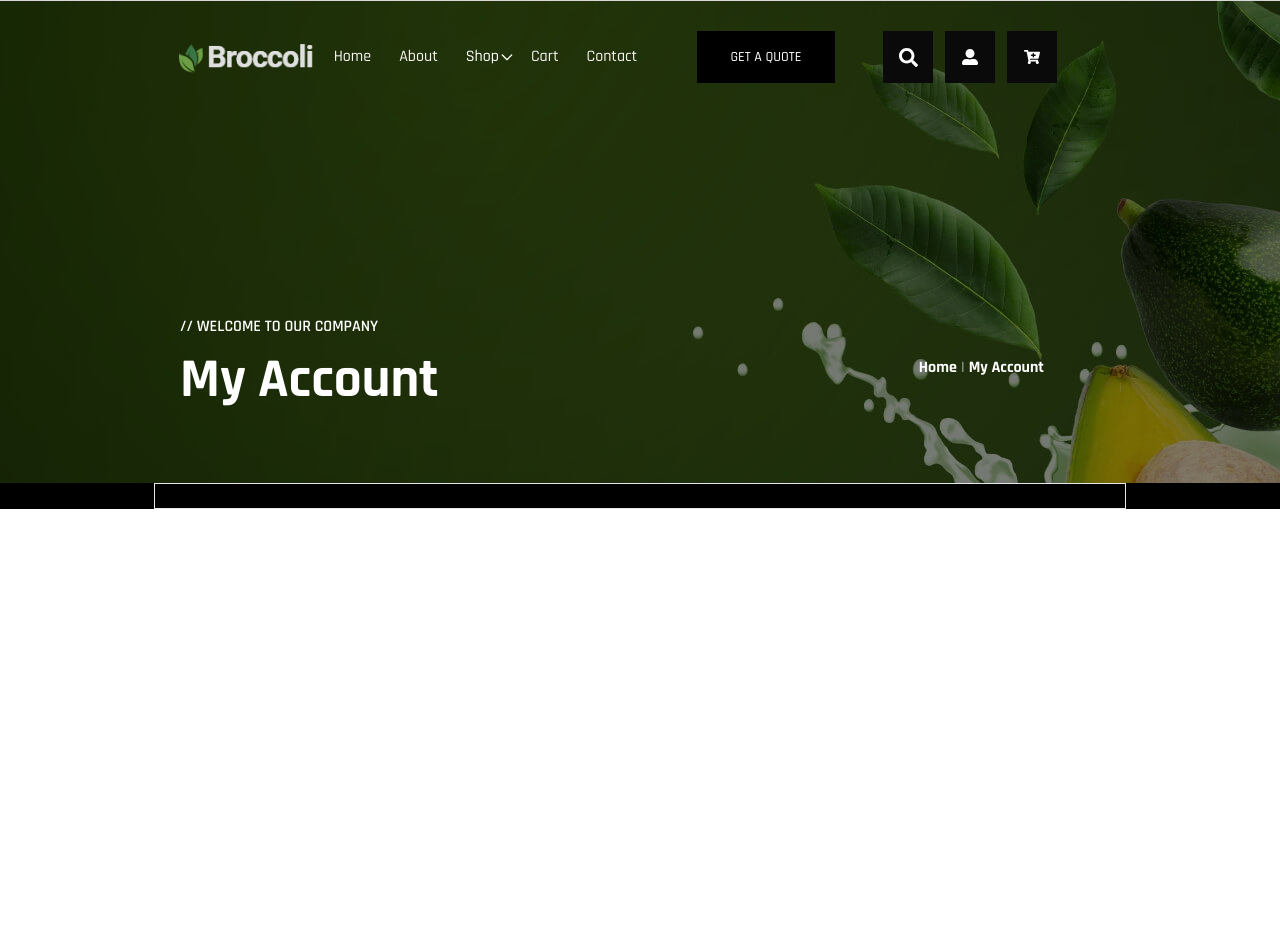
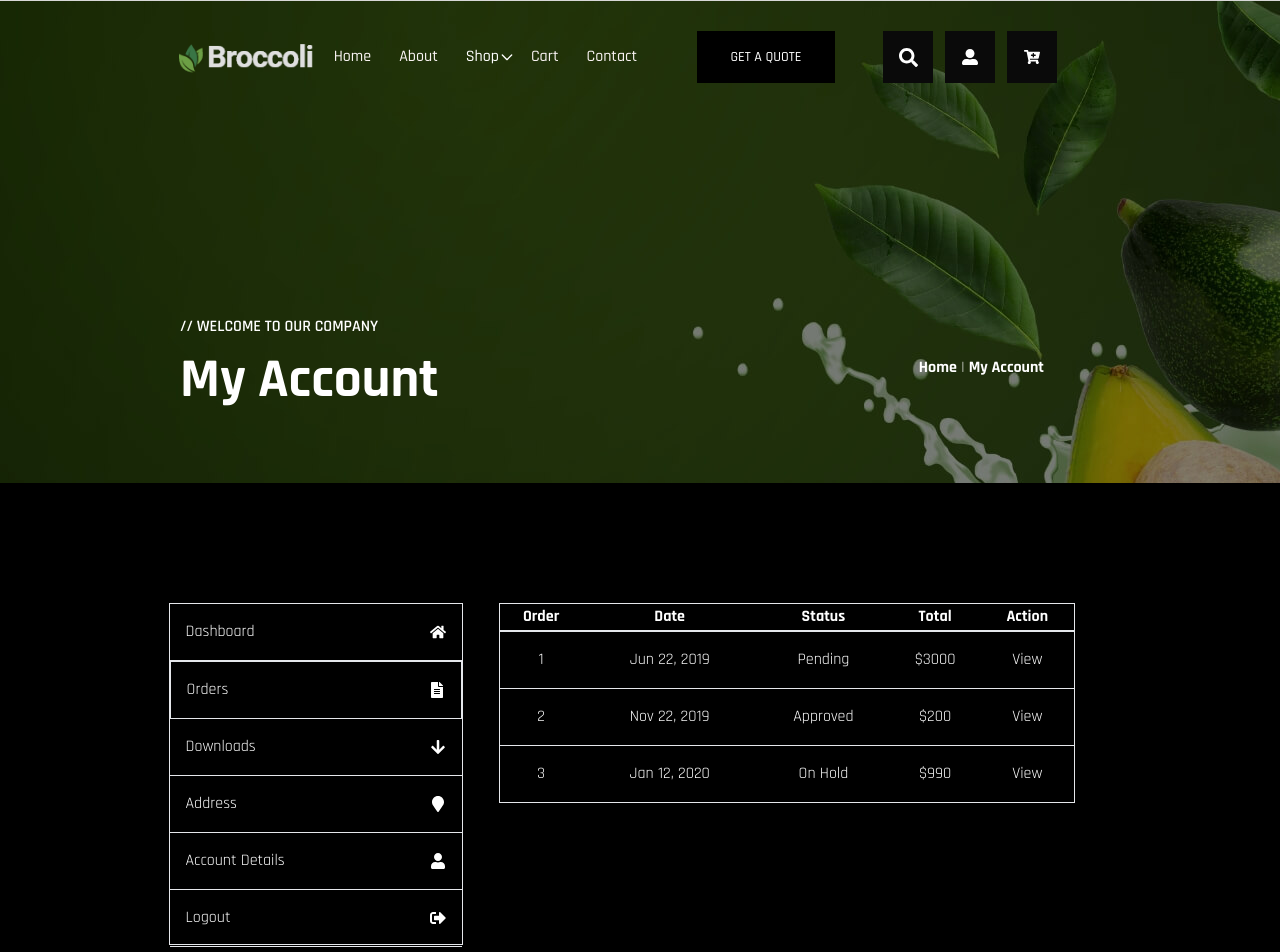
Before and after one commit to impossibleshadowstorm/fru-vege-order, a React (Create React App) app: page /account in a window 1280 px wide. Shown: the top 952 px of the page. Before the commit the page ends 800 px from the top, so only its background shows below. Built offline with nearby package versions, Linux system fonts and the light colour scheme.

Commit message:
My account is complete

```diff
--- a/src/components/account/account.js
+++ b/src/components/account/account.js
@@ -1,11 +1,62 @@
-import React from 'react'
+import React, { useState } from "react";
+// import { NavLink } from "react-router-dom";
+import {
+  FaHome,
+  FaFileAlt,
+  FaArrowDown,
+  FaMapMarker,
+  FaUser,
+  FaSignOutAlt,
+} from "react-icons/fa";
+import Dashboard from "./pages/dashboard";
+import Orders from "./pages/order";
+import Downloads from "./pages/download";
+import Address from "./pages/address";
+import AccountDetails from "./pages/account-detail";
 
 const Account = () => {
+
+  const [indexNumber, setIndexNumber] = useState(1);
+
+  const menuItem = [
+    { name: "Dashboard", icon: <FaHome /> },
+    { name: "Orders", icon: <FaFileAlt /> },
+    { name: "Downloads", icon: <FaArrowDown /> },
+    { name: "Address", icon: <FaMapMarker /> },
+    { name: "Account Details", icon: <FaUser /> },
+    { name: "Logout", icon: <FaSignOutAlt /> },
+  ];
+
+  const components = [
+    <Dashboard />,
+    <Orders />,
+    <Downloads />,
+    <Address />,
+    <AccountDetails />,
+  ];
+
   return (
-    <div className='container mx-auto border w-[76vw]'>
-      hello
+    <div className="container mx-auto w-[76vw] mt-[120px] mb-14">
+      <div className="flex gap-9">
+        <div className="border h-[21.4rem] w-[23vw]">
+          {menuItem.map((item, index) => (
+            <div key={index} onClick={() => (setIndexNumber(index))}>
+              <div
+                className={`flex justify-between items-center p-4 border-b text-textColorBlack hover:text-otherTextColor ${indexNumber === index ? "bg-black border text-white hover:text-white" : "none"}`}
+              >
+                <p>{item.name}</p>
+                <div className="">{item.icon}</div>
+              </div>
+            </div>
+          ))}
+
+        </div>
+      <div className="">
+      {components[indexNumber]}
+      </div>
+      </div>
     </div>
-  )
-}
+  );
+};
 
-export default Account
+export default Account;
--- /dev/null
+++ b/src/components/account/pages/account-detail.js
@@ -0,0 +1,58 @@
+import React from 'react'
+import RLTRAnimatedBtn from '../../common/btnComponent/rltr-animated-btn'
+
+const AccountDetails = () => {
+  return (
+    <div className='text-textColorBlack'>
+      <div className="w-[48vw]">
+        <p className="bg-ordertracking px-5 py-5 text-[17px] text-textColorBlack border">The following addresses will be used on the checkout page by default.</p>
+      </div>
+
+      <div className="my-9">
+        <div className="flex gap-8">
+          <div className="flex flex-col">
+            <label htmlFor="">First name:</label>
+            <input type="text" name="" className='w-[350px] h-[60px] border border-[gray] my-2 px-4 bg-boxBg'/>
+          </div>
+          <div className="flex flex-col">
+            <label htmlFor="">Last name:</label>
+            <input type="text" name="" className='w-[350px] h-[60px] border border-[gray] my-2 px-4 bg-boxBg'/>
+          </div>
+        </div>
+        <div className="flex gap-8 mt-4">
+          <div className="flex flex-col">
+            <label htmlFor="">Display Name:</label>
+            <input type="text" name="" placeholder='Ethan' className='w-[350px] h-[60px] border border-[gray] my-2 px-4 placeholder:text-textColorBlack bg-boxBg'/>
+          </div>
+          <div className="flex flex-col">
+            <label htmlFor="">Display Email:</label>
+            <input type="email" name="" placeholder='example@example.com' className='w-[350px] h-[60px] border border-[gray] my-2 px-4 placeholder:text-textColorBlack bg-boxBg'/>
+          </div>
+        </div>
+
+        <div className="border mt-20">
+          <div className="p-14">
+            <p className='text-[22px]'>PASSWORD CHANGE</p>
+            <div className="">
+              <p>Current password (leave blank to leave unchanged):</p>
+              <input type="text" name="" className='w-[640px] h-[60px] border border-[gray] my-2 px-4 bg-boxBg' />
+            </div>
+            <div className="mt-5">
+              <p>New password (leave blank to leave unchanged):</p>
+              <input type="text" name="" className='w-[640px] h-[60px] border border-[gray] my-2 px-4 bg-boxBg' />
+            </div>
+            <div className="mt-5">
+              <p>Confirm new password:</p>
+              <input type="text" name="" className='w-[640px] h-[60px] border border-[gray] my-2 px-4 bg-boxBg' />
+            </div>
+          </div>
+        </div>
+        <div className="mt-3">
+        <RLTRAnimatedBtn name={"SAVE CHANGES"} />
+        </div>
+      </div>
+    </div>
+  )
+}
+
+export default AccountDetails
--- /dev/null
+++ b/src/components/account/pages/address.js
@@ -0,0 +1,29 @@
+import React from "react";
+
+const Address = () => {
+  return (
+    <div>
+      <div className="w-[48vw]">
+        <p className="bg-ordertracking px-5 py-5 text-[17px] text-textColorBlack border">
+          The following addresses will be used on the checkout page by default.
+        </p>
+      </div>
+      <div className="flex mt-5 gap-[160px] ml-14 text-textColorBlack">
+        <div className="flex flex-col gap-5 w-[180px] text-md">
+          <p className="text-[22px] font-bold">Billing Address edit</p>
+          <p className="text-[19px] font-bold">Alex Tuntuni</p>
+          <p>1355 Market St, Suite 900 San Francisco, CA 94103</p>
+          <p>Mobile: (123) 456-7890</p>
+        </div>
+        <div className="flex flex-col gap-5 w-[220px] text-md">
+          <p className="text-[22px] font-bold">Shipping Address edit</p>
+          <p className="text-[19px] font-bold">Alex Tuntuni</p>
+          <p>1355 Market St, Suite 900 San Francisco, CA 94103</p>
+          <p>Mobile: (123) 456-7890</p>
+        </div>
+      </div>
+    </div>
+  );
+};
+
+export default Address;
--- /dev/null
+++ b/src/components/account/pages/dashboard.js
@@ -0,0 +1,12 @@
+import React from 'react'
+
+const Dashboard = () => {
+  return (
+    <div className='w-[48vw] flex flex-col gap-7'>
+      <div className="bg-ordertracking border px-5 py-5 text-[17px] text-textColorBlack"><p>Hello <span className='font-semibold'>UserName</span> (not <span className='font-semibold'>UserName?</span> Log out )</p></div>
+      <div className="bg-ordertracking border px-5 py-5 text-[17px] text-textColorBlack">From your account dashboard you can view your recent orders, manage your shipping and billing addresses, and edit your password and account details.</div>
+    </div>
+  )
+}
+
+export default Dashboard
--- /dev/null
+++ b/src/components/account/pages/download.js
@@ -0,0 +1,40 @@
+import React from "react";
+
+const Downloads = () => {
+  return (
+    <div>
+      <table className="w-[45vw] h-[25vh] text-center bg-tableBg text-textColorBlack border">
+        <thead className="border-b-2 border-textColorBlack">
+          <tr className="">
+            <th>Product</th>
+            <th>Date</th>
+            <th>Expire</th>
+            <th>Download</th>
+          </tr>
+        </thead>
+        <tbody className="">
+          <tr className="border-b">
+            <td>Carsafe - Car Service PSD Template</td>
+            <td>Jun 22, 2019</td>
+            <td>yes</td>
+            <td className="hover:text-otherTextColor">Download File</td>
+          </tr>
+          <tr className="border-b">
+            <td>Carsafe - Car Service HTML Template</td>
+            <td>Nov 22, 2019</td>
+            <td>yes</td>
+            <td className="hover:text-otherTextColor">Download File</td>
+          </tr>
+          <tr className="border-b">
+            <td>Carsafe - Car Service WordPress Theme</td>
+            <td>Jan 12, 2020</td>
+            <td>yes</td>
+            <td className="hover:text-otherTextColor">Download File</td>
+          </tr>
+        </tbody>
+      </table>
+    </div>
+  );
+};
+
+export default Downloads;
--- /dev/null
+++ b/src/components/account/pages/order.js
@@ -0,0 +1,44 @@
+import React from "react";
+
+const Orders = () => {
+  return (
+    <div className="w-[40vw]">
+      <table className="w-[45vw] h-[25vh] text-center bg-tableBg text-textColorBlack border">
+        <thead className="border-b-2 border-textColorBlack">
+          <tr className="">
+            <th>Order</th>
+            <th>Date</th>
+            <th>Status</th>
+            <th>Total</th>
+            <th>Action</th>
+          </tr>
+        </thead>
+        <tbody className="" >
+          <tr className="border-b">
+            <td>1</td>
+            <td>Jun 22, 2019</td>
+            <td>Pending</td>
+            <td>$3000</td>
+            <td className="hover:text-otherTextColor">View</td>
+          </tr>
+          <tr className="border-b">
+            <td>2</td>
+            <td>Nov 22, 2019</td>
+            <td>Approved</td>
+            <td>$200</td>
+            <td className="hover:text-otherTextColor">View</td>
+          </tr>
+          <tr className="border-b">
+            <td>3</td>
+            <td>Jan 12, 2020</td>
+            <td>On Hold</td>
+            <td>$990</td>
+            <td className="hover:text-otherTextColor">View</td>
+          </tr>
+        </tbody>
+      </table>
+    </div>
+  );
+};
+
+export default Orders;
--- a/src/index.css
+++ b/src/index.css
@@ -35,6 +35,7 @@
     --star-text-color: #ffb800;
     --border-color: #80b603;
     --tracking-bg: #F7F5EB;
+    --table-bg: #F7F8FA;
   }
 
 
@@ -63,7 +64,7 @@
     --star-text-color: #ffb800;
     --border-color: #feb17e;
     --tracking-bg: #090909;
-
+    --table-bg: #000000;
   }
 }
 
--- a/src/pages/account/index.js
+++ b/src/pages/account/index.js
@@ -1,10 +1,14 @@
 import React from 'react'
 import Account from '../../components/account/account'
+import DeliveryMode from '../../components/home/deliverymode/deliverymode'
+import Footer from "../../components/common/footer/footer";
 
 const MyAccount = () => {
   return (
     <div>
       <Account />
+      <DeliveryMode />
+      <Footer />
     </div>
   )
 }
--- a/tailwind.config.js
+++ b/tailwind.config.js
@@ -31,6 +31,7 @@ module.exports = {
         hoverArrowBg: "var(--hover-arrow-bg)",
         activeInputBg: "var(--active-input-field)",
         ordertracking: "var(--tracking-bg)",
+        tableBg: "var(--table-bg)",
 
       },
       dropdownBackgroundColor: {
```
